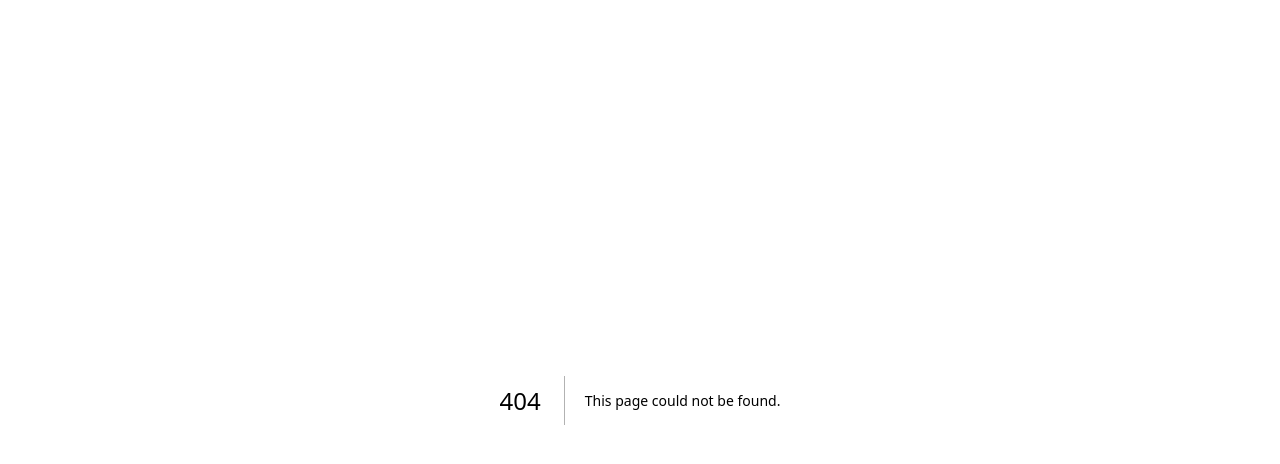
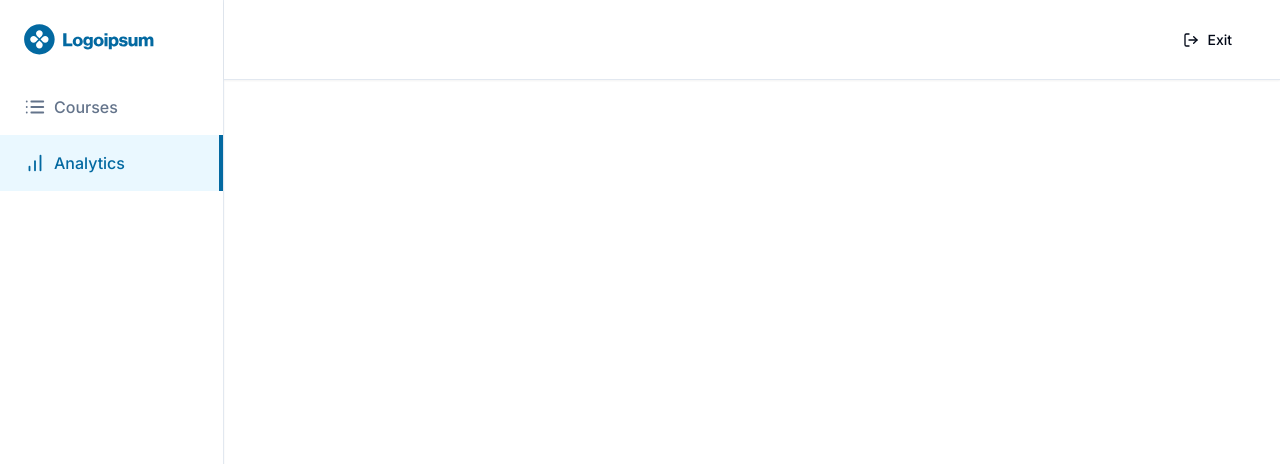
Before and after one commit to iqrarafiq12/LMS-Plateform, a Next.js app: page /teacher/analytics in a window 1280 px wide. Before the commit this address had no page. Shown: the top 464 px of the page. Built offline with nearby package versions, Linux system fonts and the light colour scheme.

Commit message:
Fixing routing problem and configured routes for teachers and guests

```diff
--- a/app/(dashboard)/(routes)/page.tsx
+++ b/app/(dashboard)/(routes)/page.tsx
@@ -2,10 +2,10 @@ import { UserButton } from "@clerk/nextjs"
 
 export default function Home() {
   return (
-   <div>
-    <UserButton
-    afterSignOutUrl="/"
-    />
-   </div>
+    <div className="p-10">
+      <UserButton
+        afterSignOutUrl="/"
+      />
+    </div>
   )
 }
--- a/app/(dashboard)/(routes)/search/page.tsx
+++ b/app/(dashboard)/(routes)/search/page.tsx
@@ -1,4 +1,3 @@
-xcfv
 const page = () => {
   return (
     <div>Search page</div>
--- /dev/null
+++ b/app/(dashboard)/(routes)/teacher/analytics/page.tsx
@@ -0,0 +1,9 @@
+import React from 'react'
+
+const AnalyticsPage = () => {
+  return (
+    <div>AnalyticsPage</div>
+  )
+}
+
+export default AnalyticsPage
--- /dev/null
+++ b/app/(dashboard)/(routes)/teacher/courses/page.tsx
@@ -0,0 +1,9 @@
+import React from 'react'
+
+const CoursesPage = () => {
+  return (
+    <div>CoursesPage</div>
+  )
+}
+
+export default CoursesPage
--- a/app/(dashboard)/_components/Navbar.tsx
+++ b/app/(dashboard)/_components/Navbar.tsx
@@ -3,10 +3,10 @@ import { MobileSideBar } from "./MobileSideBar"
 
 
 export const Navbar = () => {
-    return(
+    return (
         <div className="p-4 border-b h-full flex items-center bg-white shadow-sm">
-       <MobileSideBar />
-   <NavbarRoutes />
+            <MobileSideBar />
+            <NavbarRoutes />
         </div>
     )
 }
--- a/app/(dashboard)/_components/SidebarRoutes.tsx
+++ b/app/(dashboard)/_components/SidebarRoutes.tsx
@@ -1,7 +1,8 @@
 'use client'
 
-import { Layout,Compass } from "lucide-react"
+import { Layout,Compass, List, BarChart } from "lucide-react"
 import SidebarRouteItems from "./SidebarRouteItem"
+import {usePathname} from 'next/navigation'
 
 const guestRoutes = [
     {
@@ -15,9 +16,23 @@ const guestRoutes = [
         icon: Compass
     }
 ]
+const teacherRoutes = [
+    {
+        label: 'Courses',
+        href: '/teacher/courses',
+        icon: List
+    },
+    {
+        label: 'Analytics',
+        href: '/teacher/analytics',
+        icon: BarChart
+    }
+]
 
 const SidebarRoutes = () => {
-    const routes = guestRoutes
+    const pathname = usePathname()
+    const isTeacherPage = pathname?.startsWith('/teacher') // Checking if the pathname starts with '/teacher' then it is a teacher page.
+    const routes = isTeacherPage ? teacherRoutes : guestRoutes;
 
   return (
     <div className="flex flex-col w-full">
--- a/components/navbar-routes.tsx
+++ b/components/navbar-routes.tsx
@@ -15,12 +15,14 @@ export const NavbarRoutes = () => {
 
     return (
         <>
-            <div className="flex gap-x-2 ml-auto">
+            <div className="flex gap-x-2 ml-auto ">
                 {isTeacherPage || isPlayerPage ? (
-                    <Button>
-                        <LogOut className="h-4 w-4 mr-2" />
-                        Exit
-                    </Button>
+                    <Link href="/">
+                        <Button className="sm px-8" variant={'ghost'}>
+                            <LogOut className="h-4 w-4 mr-2" />
+                            Exit
+                        </Button>
+                    </Link>
                 ) : (
                     <Link href="/teacher/courses">
                         <Button size="sm" variant="secondary">
@@ -29,7 +31,7 @@ export const NavbarRoutes = () => {
                     </Link>
                 )}
                 <UserButton
-                afterSignOutUrl="/"
+                    afterSignOutUrl="/"
                 />
             </div>
         </>
```
Also changed, not shown: app/(dashboard)/_components/MobileSideBar.tsx (indentation only), 1 other file (tests, documents, lock files or other folders).
